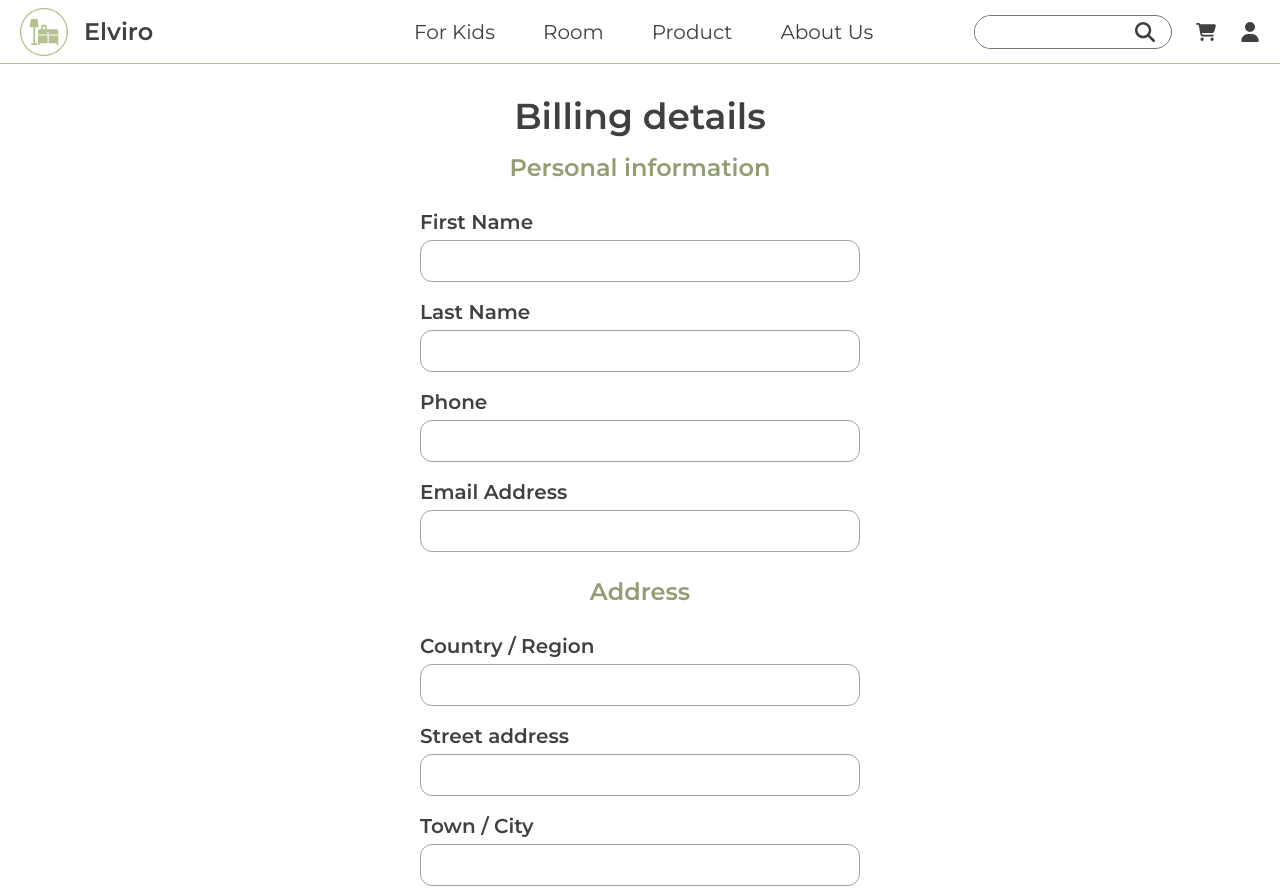
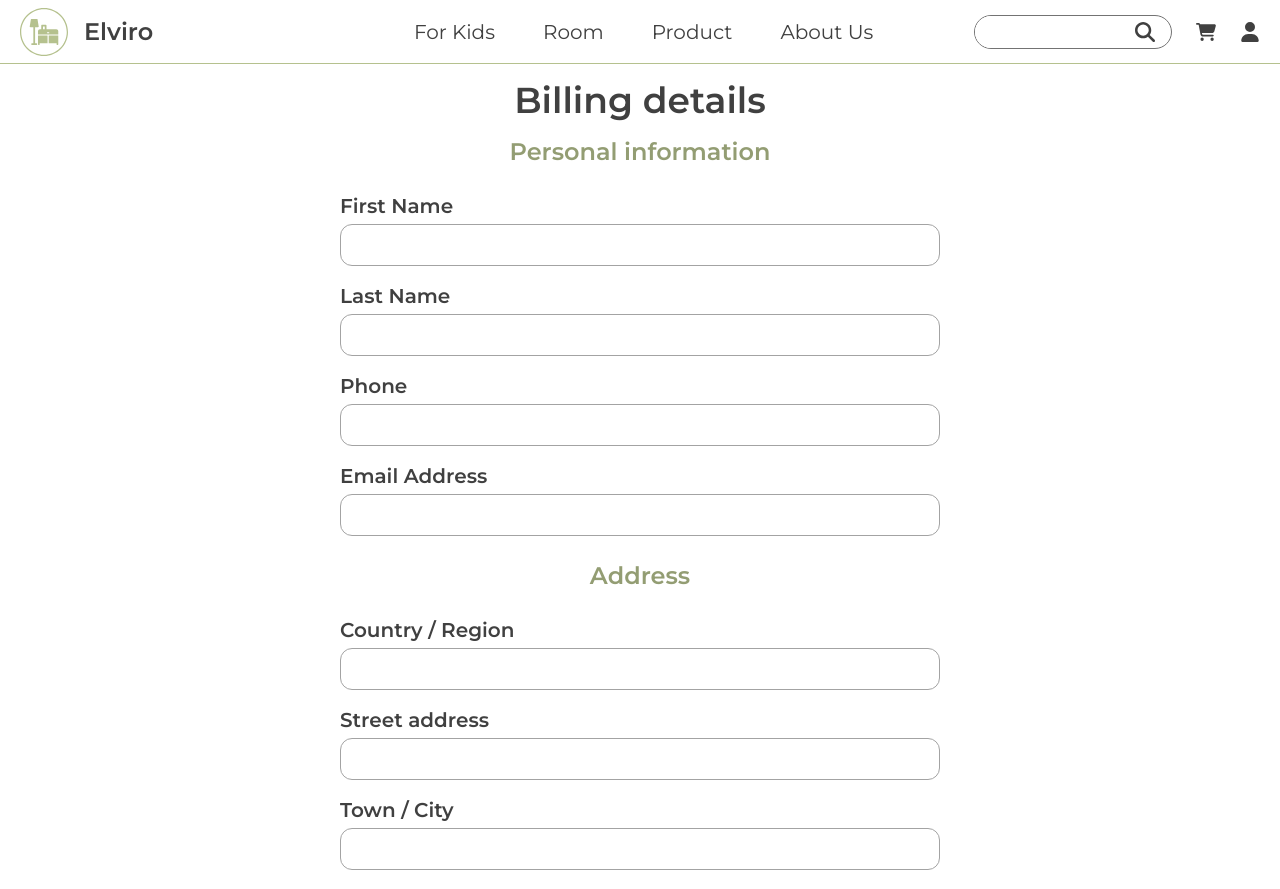
Before and after one commit to jsd7-group3-the-immortal-elf/elviro-frontend, a React (Vite) app: page /cart/checkout in a window 1280 px wide. Shown: the top 889 px of the page. Built offline with nearby package versions, Linux system fonts and the light colour scheme.

Commit message:
add HTML CheckoutProduct

```diff
--- a/src/components/checkout/CheckoutBilling.jsx
+++ b/src/components/checkout/CheckoutBilling.jsx
@@ -6,7 +6,7 @@ export default function CheckoutBilling() {
 			className="flex flex-col items-center w-full max-w-[600px] "
 		>
 			<article id="personal " className=" w-full flex flex-col items-center">
-				<h2 className="my-4">Billing details</h2>
+				<h2 className="mb-4">Billing details</h2>
 				<h3 className="text-darkgreen mb-6">Personal information</h3>
 				{/* --------------------  CheckBox  -------------------- */}
 				{/* <div id="head_personal" className=" mb-6 ">
@@ -24,7 +24,8 @@ export default function CheckoutBilling() {
 					id="details_profile"
 					className="flex flex-col items-center gap-4 w-full"
 				>
-					<label className="px-20 size-full" id="first_name">
+					<label className=" size-full" id="first_name">
+						{/* --------------------  ชื่อ  -------------------- */}
 						<h4>First Name</h4>
 						<input
 							type="text"
@@ -32,7 +33,8 @@ export default function CheckoutBilling() {
 							className="border border-neutral-400 rounded-xl px-4 py-2 mt-1 w-full"
 						/>
 					</label>
-					<label className="px-20 size-full" id="last_name">
+					<label className=" size-full" id="last_name">
+						{/* --------------------  นามสลุก  -------------------- */}
 						<h4>Last Name</h4>
 						<input
 							type="text"
@@ -40,14 +42,16 @@ export default function CheckoutBilling() {
 							className="border border-neutral-400 rounded-xl px-4 py-2 mt-1 w-full"
 						/>
 					</label>
-					<label className="px-20 size-full" id="phone">
+					<label className=" size-full" id="phone">
+						{/* --------------------  เบอร์โทร  -------------------- */}
 						<h4>Phone</h4>
 						<input
 							type="tel"
 							className="phone border border-neutral-400 rounded-xl px-4 py-2 mt-1 w-full"
 						/>
 					</label>
-					<label className="px-20 size-full" id="email">
+					<label className=" size-full" id="email">
+						{/* --------------------  Email  -------------------- */}
 						<h4>Email Address</h4>
 						<input
 							type="email"
@@ -72,35 +76,39 @@ export default function CheckoutBilling() {
 				</div> */}
 				{/* -------------------------ส่วนAddress------------------------- */}
 				<div id="details_contact" className="flex flex-col gap-4 w-full">
-					<label className="px-20 size-full" id="country">
+					<label className=" size-full" id="country">
+						{/* --------------------  ประเทศ  -------------------- */}
 						<h4>Country / Region</h4>
 						<input
 							type="text"
 							className="border border-neutral-400 rounded-xl px-4 py-2 mt-1 w-full"
 						/>
 					</label>
-					<label className="px-20 size-full" id="street_address">
+					<label className=" size-full" id="street_address">
+						{/* --------------------  บ้านเลขที่  -------------------- */}
 						<h4>Street address</h4>
 						<input
 							type="text"
 							className="border border-neutral-400 rounded-xl px-4 py-2 mt-1 w-full"
 						/>
 					</label>
-					<label className="px-20 size-full" id="city">
+					<label className=" size-full" id="city">
+						{/* --------------------  เมือง  -------------------- */}
 						<h4>Town / City</h4>
 						<input
 							type="text"
 							className="border border-neutral-400 rounded-xl px-4 py-2 mt-1 w-full"
 						/>
 					</label>
-					<label className="px-20 size-full" id="province">
+					<label className=" size-full" id="province">
+						{/* --------------------  จังหวะ  -------------------- */}
 						<h4>Province</h4>
 						<input
 							type="text"
 							className="border border-neutral-400 rounded-xl px-4 py-2 mt-1 w-full"
 						/>
 					</label>
-					<label className="px-20 size-full" id="zip_code">
+					<label className=" size-full" id="zip_code">
 						<h4>ZIP code</h4>
 						<input
 							type="text"
--- a/src/components/checkout/CheckoutProduct.jsx
+++ b/src/components/checkout/CheckoutProduct.jsx
@@ -0,0 +1,47 @@
+import mockup_sofa from "../../../public/images/mockup_sofa.png";
+
+export default function CheckoutProduct() {
+	return (
+		<div className="w-full flex flex-col items-center">
+			{/* --------------------  หัวข้อ  -------------------- */}
+			<div id="price" className="flex flex-col justify-between w-full mb-4">
+				<div className="flex justify-between w-full">
+					<h3>Product</h3>
+					<h3>Subtotal</h3>
+				</div>
+				{/* --------------------  ลิสรายการ  -------------------- */}
+				<ul id="total_price" className="w-full gap-4 flex flex-col mb-7">
+					<li className="flex justify-between">
+						<span>
+							Name_Product x <span>1</span>
+						</span>
+						<span>999 Baht</span>
+					</li>
+					<li className="flex justify-between">
+						<span>7% Tax</span>
+						<span>70 Baht</span>
+					</li>
+					<li className="flex justify-between">
+						<span>Subtotal</span>
+						<span>1069 Baht</span>
+					</li>
+					<li className="flex justify-between">
+						<span>Total</span>
+						<span className=" text-xl text-[#B88E2F] font-bold ">
+							1069 Baht
+						</span>
+					</li>
+				</ul>
+			</div>
+			{/* --------------------  รูป  -------------------- */}
+			<input
+				type="image"
+				id="image_product"
+				alt="image_product"
+				src={mockup_sofa}
+				className="max-w-52 bg-origin-border rounded-2xl"
+			/>
+			<hr className=" border-neutral-800" />
+		</div>
+	);
+}
```
